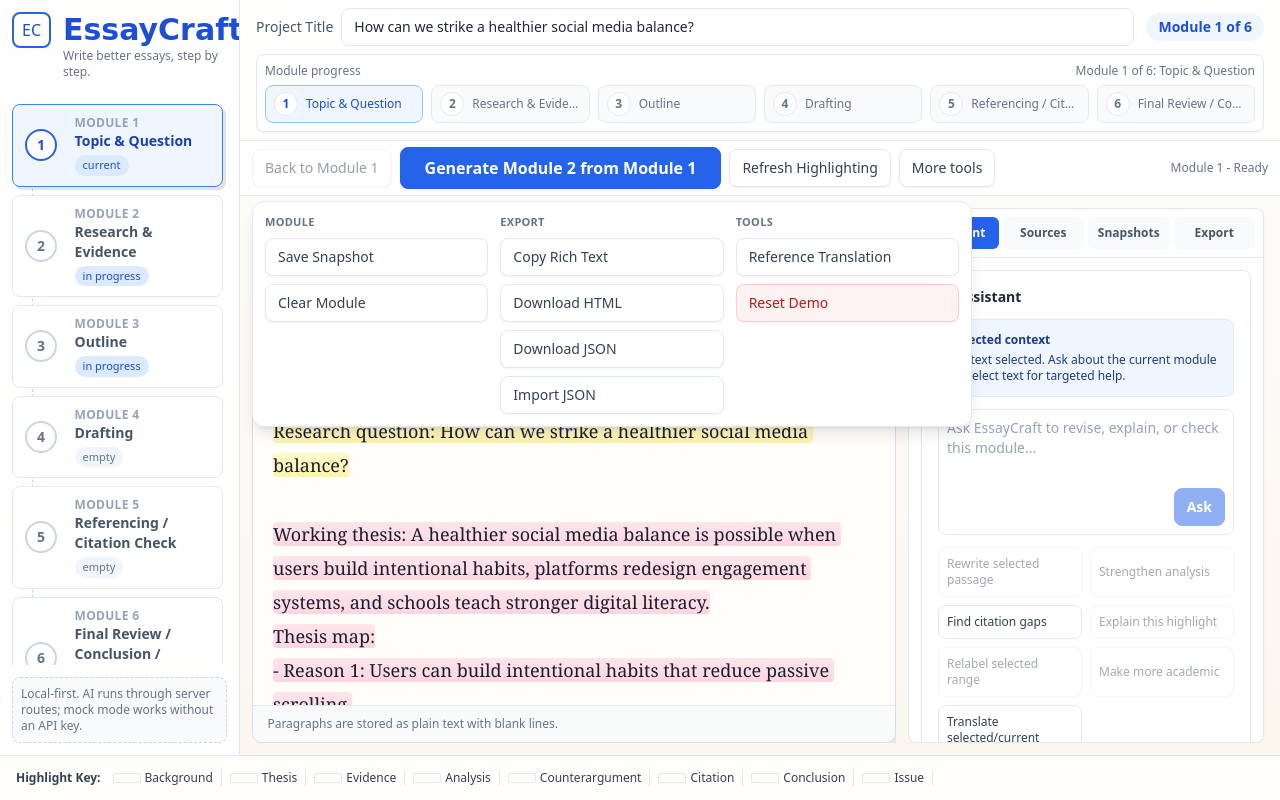
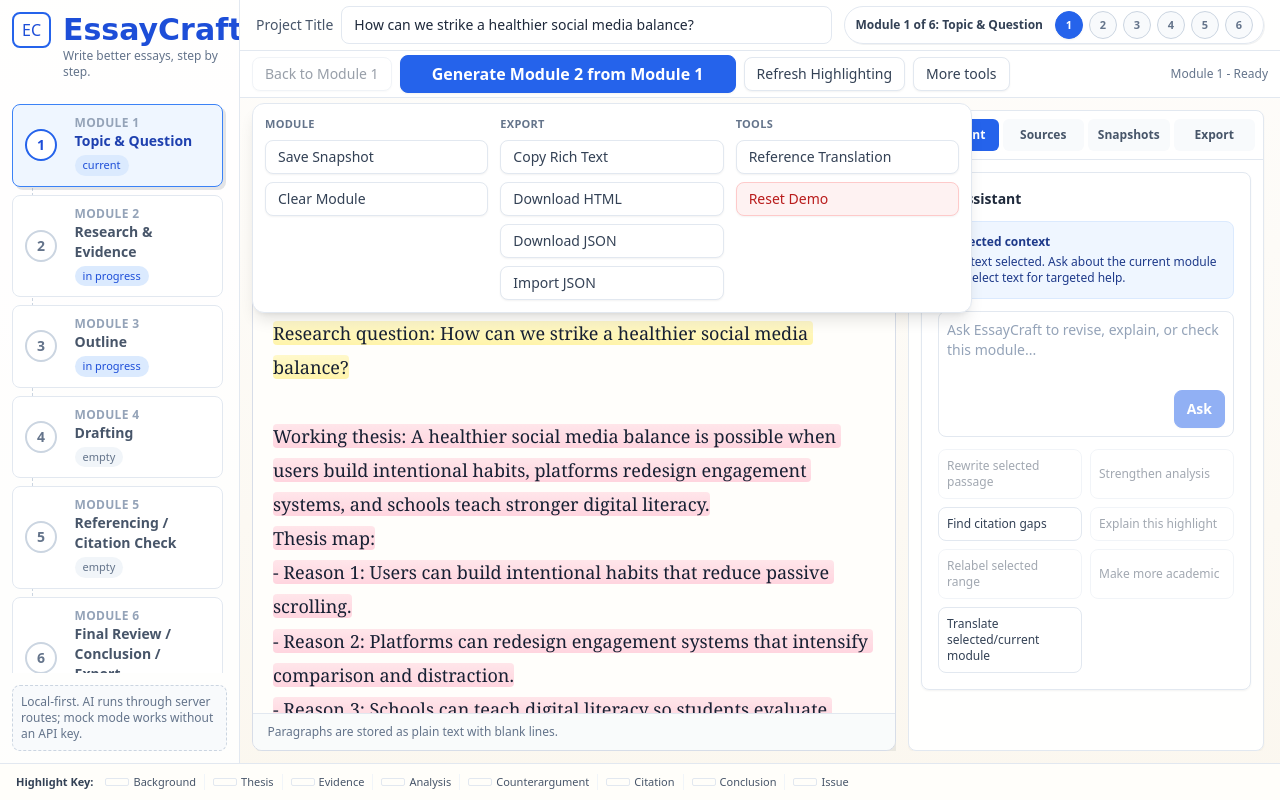
Before and after one commit to zhuyf25t/EssayCraft, a Next.js app: page / in a window 1280 px wide. Both pictures are taken after a click on the button "More tools". Built offline with nearby package versions, Linux system fonts and the light colour scheme.

Commit message:
feat: compact EssayCraft workflow header

```diff
--- a/src/app/page.tsx
+++ b/src/app/page.tsx
@@ -652,8 +652,8 @@ export default function Home() {
       <div className="flex min-h-0 flex-1 overflow-hidden">
         <ModuleSidebar project={activeProject} onSelect={switchModule} />
         <section data-testid="workspace-shell" className="flex min-h-0 min-w-0 flex-1 flex-col overflow-hidden">
-          <header className="shrink-0 border-b border-slate-200 bg-white/90 px-4 py-2">
-            <div className="flex items-center gap-3">
+          <header className="shrink-0 border-b border-slate-200 bg-white/90 px-4 py-1.5">
+            <div className="flex min-w-0 items-center gap-3">
               <label className="flex min-w-0 flex-1 items-center gap-2 text-sm text-slate-600">
                 Project Title
                 <input
@@ -662,16 +662,13 @@ export default function Home() {
                   className="input flex-1"
                 />
               </label>
-              <div className="shrink-0 rounded-full bg-blue-50 px-3 py-1 text-sm font-semibold text-blue-700">Module {activeProject.currentModule} of 6</div>
+              <ProgressTracker project={activeProject} actionSteps={actionSteps} activeStep={activeStep} onSelect={switchModule} />
             </div>
             {titleQuestionMismatch ? (
               <div className="mt-1 rounded-md border border-amber-200 bg-amber-50 px-2 py-1 text-xs text-amber-900">
                 Project title and Module 1 research question differ. Which should Generate Next use? Using current module text first, with the project title as context.
               </div>
             ) : null}
-            <div className="mt-2">
-              <ProgressTracker project={activeProject} actionSteps={actionSteps} activeStep={activeStep} onSelect={switchModule} />
-            </div>
           </header>
 
           <Toolbar
--- a/src/components/HighlightKey.tsx
+++ b/src/components/HighlightKey.tsx
@@ -2,12 +2,12 @@ import { LABEL_ORDER, LABELS } from "@/lib/labels";
 
 export function HighlightKey() {
   return (
-    <footer data-testid="highlight-key" className="shrink-0 border-t border-slate-200 bg-[#fffefb]/95 px-4 py-1.5">
-      <div className="flex min-h-8 flex-wrap items-center gap-2 text-xs text-slate-700">
-        <span className="mr-1 font-semibold">Highlight Key:</span>
+    <footer data-testid="highlight-key" className="shrink-0 overflow-x-auto border-t border-slate-200 bg-[#fffefb]/95 px-4 py-1">
+      <div className="flex min-h-7 w-max items-center gap-2 whitespace-nowrap text-[11px] text-slate-600">
+        <span className="mr-1 font-semibold text-slate-700">Highlight Key:</span>
         {LABEL_ORDER.filter((label) => label !== "plain").map((label) => (
-          <span key={label} className="inline-flex items-center gap-1 border-r border-slate-200 pr-2" title={LABELS[label].description}>
-            <span className={`h-2.5 w-7 rounded-sm border border-slate-200 ${LABELS[label].swatch}`} />
+          <span key={label} className="inline-flex items-center gap-1 border-r border-slate-100 pr-2 last:border-r-0" title={LABELS[label].description}>
+            <span className={`h-2 w-6 rounded-sm border border-slate-200 ${LABELS[label].swatch}`} />
             <span>{LABELS[label].name}</span>
           </span>
         ))}
--- a/src/components/ProgressTracker.tsx
+++ b/src/components/ProgressTracker.tsx
@@ -13,15 +13,16 @@ export function ProgressTracker({ project, actionSteps, activeStep, onSelect }:
   const modules = [1, 2, 3, 4, 5, 6] as ModuleNumber[];
 
   return (
-    <section className="space-y-1.5">
-      <nav data-testid="module-progress" className="rounded-lg border border-slate-200 bg-white/90 p-2 shadow-sm" aria-label="Module progress">
-        <div className="mb-1.5 flex items-center justify-between text-xs text-slate-500">
-          <span>Module progress</span>
-          <span>
-            Module {project.currentModule} of 6: {MODULE_TITLES[project.currentModule]}
-          </span>
-        </div>
-        <div className="flex items-center gap-2">
+    <section className="flex min-w-0 shrink-0 flex-col items-end gap-1">
+      <nav
+        data-testid="module-progress"
+        className="flex min-w-0 items-center gap-3 rounded-full border border-slate-200 bg-white/80 px-2.5 py-1 shadow-[1px_1px_0_rgba(30,41,59,0.06)]"
+        aria-label="Compact module progress"
+      >
+        <span className="hidden max-w-52 truncate text-xs font-semibold text-slate-700 lg:inline">
+          Module {project.currentModule} of 6: {MODULE_TITLES[project.currentModule]}
+        </span>
+        <div data-testid="compact-progress-circles" className="flex items-center gap-1.5">
           {modules.map((moduleNumber) => {
             const doc = project.modules[moduleNumber];
             const status = moduleDisplayStatus(doc, project.currentModule);
@@ -31,22 +32,19 @@ export function ProgressTracker({ project, actionSteps, activeStep, onSelect }:
                 key={moduleNumber}
                 type="button"
                 onClick={() => onSelect(moduleNumber)}
-                className={`flex min-w-0 flex-1 items-center gap-2 rounded-lg border px-2 py-1.5 text-left text-xs transition ${
+                className={`flex h-7 w-7 shrink-0 items-center justify-center rounded-full border text-[11px] font-semibold transition ${
                   isCurrent
-                    ? "border-blue-300 bg-blue-50 text-blue-700"
+                    ? "border-blue-600 bg-blue-600 text-white shadow-sm"
                     : status === "done"
-                      ? "border-emerald-200 bg-emerald-50 text-emerald-700"
+                      ? "border-emerald-400 bg-emerald-50 text-emerald-700"
                       : status === "has issues"
-                        ? "border-red-200 bg-red-50 text-red-700"
-                        : "border-slate-200 bg-slate-50 text-slate-500"
+                        ? "border-red-300 bg-red-50 text-red-600"
+                        : "border-slate-300 bg-slate-50 text-slate-500"
                 }`}
-                title={`Module ${moduleNumber}: ${MODULE_TITLES[moduleNumber]}`}
+                title={`Module ${moduleNumber}: ${MODULE_TITLES[moduleNumber]} (${status})`}
+                aria-label={`Open Module ${moduleNumber}: ${MODULE_TITLES[moduleNumber]}, ${isCurrent ? "current" : status}`}
               >
-                <span className="flex h-6 w-6 shrink-0 items-center justify-center rounded-full border bg-white font-semibold">
-                  {status === "done" && !isCurrent ? "ok" : moduleNumber}
-                </span>
-                <span className="hidden truncate md:block">{MODULE_TITLES[moduleNumber]}</span>
-                <span className="sr-only">{status}</span>
+                {status === "done" && !isCurrent ? "ok" : moduleNumber}
               </button>
             );
           })}
@@ -54,9 +52,9 @@ export function ProgressTracker({ project, actionSteps, activeStep, onSelect }:
       </nav>
 
       {actionSteps.length ? (
-        <div className="flex flex-wrap items-center gap-2 rounded-lg border border-blue-100 bg-blue-50 px-3 py-2 text-xs text-blue-900">
+        <div className="flex max-w-full flex-wrap justify-end gap-1 text-[11px] text-blue-900">
           {actionSteps.map((step, index) => (
-            <span key={`${index}-${step}`} className={`rounded-full px-2 py-1 ${step === activeStep ? "bg-blue-600 text-white" : "bg-white text-blue-700"}`}>
+            <span key={`${index}-${step}`} className={`rounded-full border px-2 py-0.5 ${step === activeStep ? "border-blue-600 bg-blue-600 text-white" : "border-blue-100 bg-blue-50 text-blue-700"}`}>
               {step}
             </span>
           ))}
--- a/src/components/Toolbar.tsx
+++ b/src/components/Toolbar.tsx
@@ -40,15 +40,15 @@ export function Toolbar(props: ToolbarProps) {
   const showLastAction = props.lastAction.message !== "Ready" || props.lastAction.retryGenerate || props.lastAction.details?.length;
 
   return (
-    <div data-testid="action-toolbar" className="relative z-20 shrink-0 border-b border-slate-200 bg-white/95 px-3 py-1.5">
+    <div data-testid="action-toolbar" className="relative z-20 shrink-0 border-b border-slate-200 bg-white/95 px-3 py-1">
       <div className="flex min-w-0 items-center gap-2">
-        <button className="btn-secondary whitespace-nowrap" onClick={props.onBack} disabled={props.currentModule <= 1 || props.loading}>
+        <button className="btn-secondary whitespace-nowrap py-1.5" onClick={props.onBack} disabled={props.currentModule <= 1 || props.loading}>
           Back to Module {Math.max(1, props.currentModule - 1)}
         </button>
 
         <button
           data-testid="workflow-generate"
-          className="btn-primary min-w-72 whitespace-nowrap px-6 text-base"
+          className="btn-primary min-w-[21rem] whitespace-nowrap px-5 py-1.5 text-base"
           onClick={finalModule ? props.onFinalizeExport : props.onGenerateNext}
           disabled={props.loading}
         >
@@ -59,12 +59,12 @@ export function Toolbar(props: ToolbarProps) {
               : `Generate Module ${props.currentModule + 1} from Module ${props.currentModule}`}
         </button>
 
-        <button className="btn-secondary whitespace-nowrap" onClick={props.onRefresh} disabled={props.loading}>Refresh Highlighting</button>
+        <button className="btn-secondary whitespace-nowrap py-1.5" onClick={props.onRefresh} disabled={props.loading}>Refresh Highlighting</button>
 
         <button
           type="button"
           data-testid="toolbar-more"
-          className="btn-secondary whitespace-nowrap"
+          className="btn-secondary whitespace-nowrap py-1.5"
           onClick={() => setMoreOpen((value) => !value)}
           disabled={props.loading}
           aria-expanded={moreOpen}
@@ -99,18 +99,18 @@ export function Toolbar(props: ToolbarProps) {
         <div data-testid="toolbar-more-panel" className="absolute left-3 top-[calc(100%+0.35rem)] w-[min(720px,calc(100vw-2rem))] rounded-xl border border-slate-200 bg-white p-3 shadow-lg">
           <div className="grid gap-3 md:grid-cols-3">
             <PanelGroup label="Module">
-              <button className="btn-secondary w-full text-left" onClick={() => run(props.onSaveSnapshot)} disabled={props.loading}>Save Snapshot</button>
-              <button className="btn-secondary w-full text-left" onClick={() => run(props.onClearModule)} disabled={props.loading}>Clear Module</button>
+              <button className="btn-secondary w-full py-1.5 text-left" onClick={() => run(props.onSaveSnapshot)} disabled={props.loading}>Save Snapshot</button>
+              <button className="btn-secondary w-full py-1.5 text-left" onClick={() => run(props.onClearModule)} disabled={props.loading}>Clear Module</button>
             </PanelGroup>
             <PanelGroup label="Export">
-              <button className="btn-secondary w-full text-left" onClick={() => run(props.onCopyRichText)} disabled={props.loading}>Copy Rich Text</button>
-              <button className="btn-secondary w-full text-left" onClick={() => run(props.onDownloadHtml)} disabled={props.loading}>Download HTML</button>
-              <button className="btn-secondary w-full text-left" onClick={() => run(props.onDownloadJson)} disabled={props.loading}>Download JSON</button>
-              <button className="btn-secondary w-full text-left" onClick={() => run(props.onImportJson)} disabled={props.loading}>Import JSON</button>
+              <button className="btn-secondary w-full py-1.5 text-left" onClick={() => run(props.onCopyRichText)} disabled={props.loading}>Copy Rich Text</button>
+              <button className="btn-secondary w-full py-1.5 text-left" onClick={() => run(props.onDownloadHtml)} disabled={props.loading}>Download HTML</button>
+              <button className="btn-secondary w-full py-1.5 text-left" onClick={() => run(props.onDownloadJson)} disabled={props.loading}>Download JSON</button>
+              <button className="btn-secondary w-full py-1.5 text-left" onClick={() => run(props.onImportJson)} disabled={props.loading}>Import JSON</button>
             </PanelGroup>
             <PanelGroup label="Tools">
-              <button className="btn-secondary w-full text-left" onClick={() => run(props.onTranslate)} disabled={props.loading}>Reference Translation</button>
-              <button className="btn-danger w-full text-left" onClick={() => run(props.onResetDemo)} disabled={props.loading}>Reset Demo</button>
+              <button className="btn-secondary w-full py-1.5 text-left" onClick={() => run(props.onTranslate)} disabled={props.loading}>Reference Translation</button>
+              <button className="btn-danger w-full py-1.5 text-left" onClick={() => run(props.onResetDemo)} disabled={props.loading}>Reset Demo</button>
             </PanelGroup>
           </div>
         </div>
```
